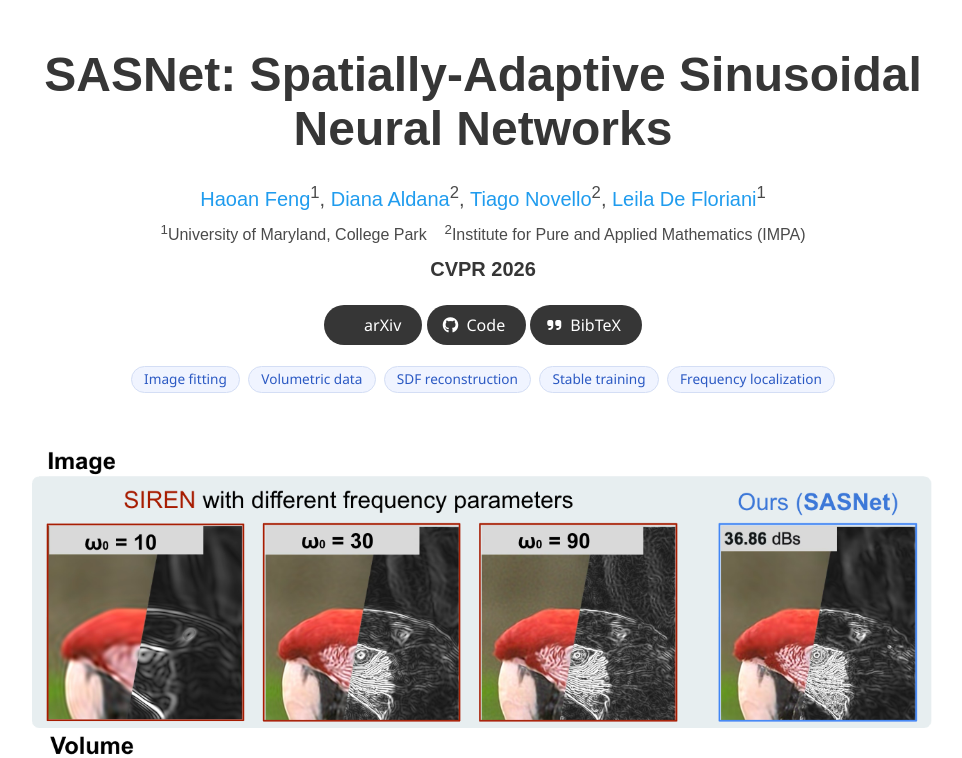
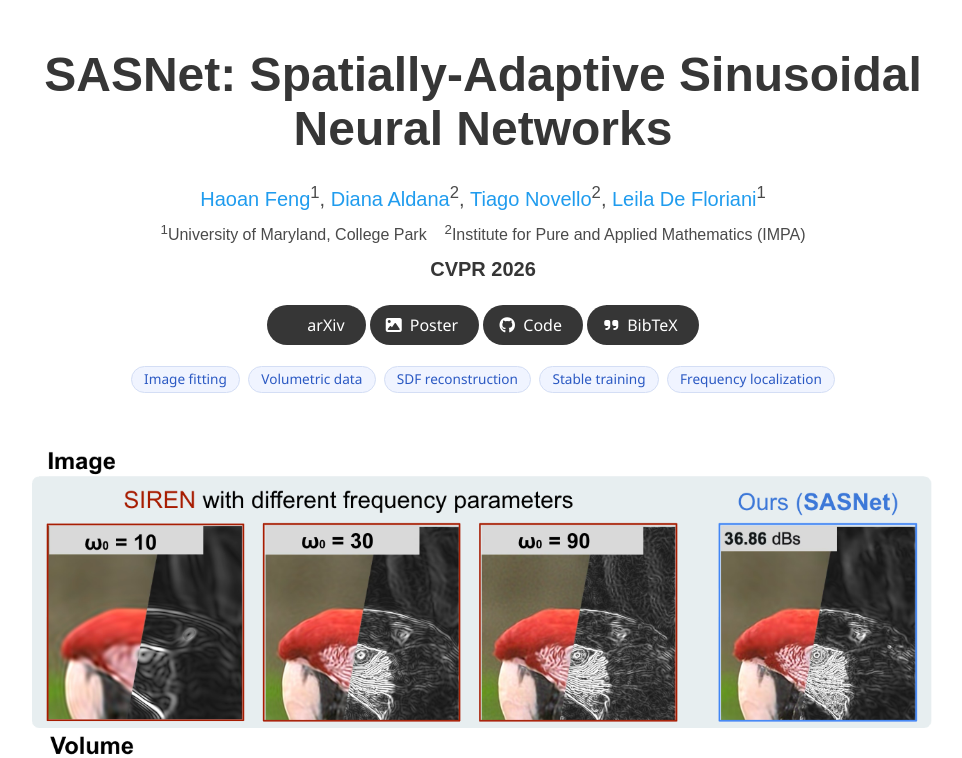
Before and after one commit to Fengyee/SASNet_inr, a plain HTML site: page index.html in a window 1280 px wide. Shown: the top 758 px of the page, without its empty margins (157-1119 px from the left). Drawn offline with nearby package versions, Linux system fonts and the light colour scheme; some icons are missing; a web font is replaced by a local one.

Commit message:
feat: add poster link to project page

```diff
--- a/index.html
+++ b/index.html
@@ -65,6 +65,11 @@
             <span class="link-block">
               <a href="https://arxiv.org/abs/2503.09750" target="_blank" class="external-link button is-normal is-rounded is-dark">
                 <span class="icon"><i class="ai ai-arxiv"></i></span><span>arXiv</span>
+              </a>
+            </span>
+            <span class="link-block">
+              <a href="static/cvpr2026_sasnet_poster.pdf" target="_blank" class="external-link button is-normal is-rounded is-dark">
+                <span class="icon"><i class="fas fa-image"></i></span><span>Poster</span>
               </a>
             </span>
             <span class="link-block">
```
Also changed, not shown: 1 other file.
